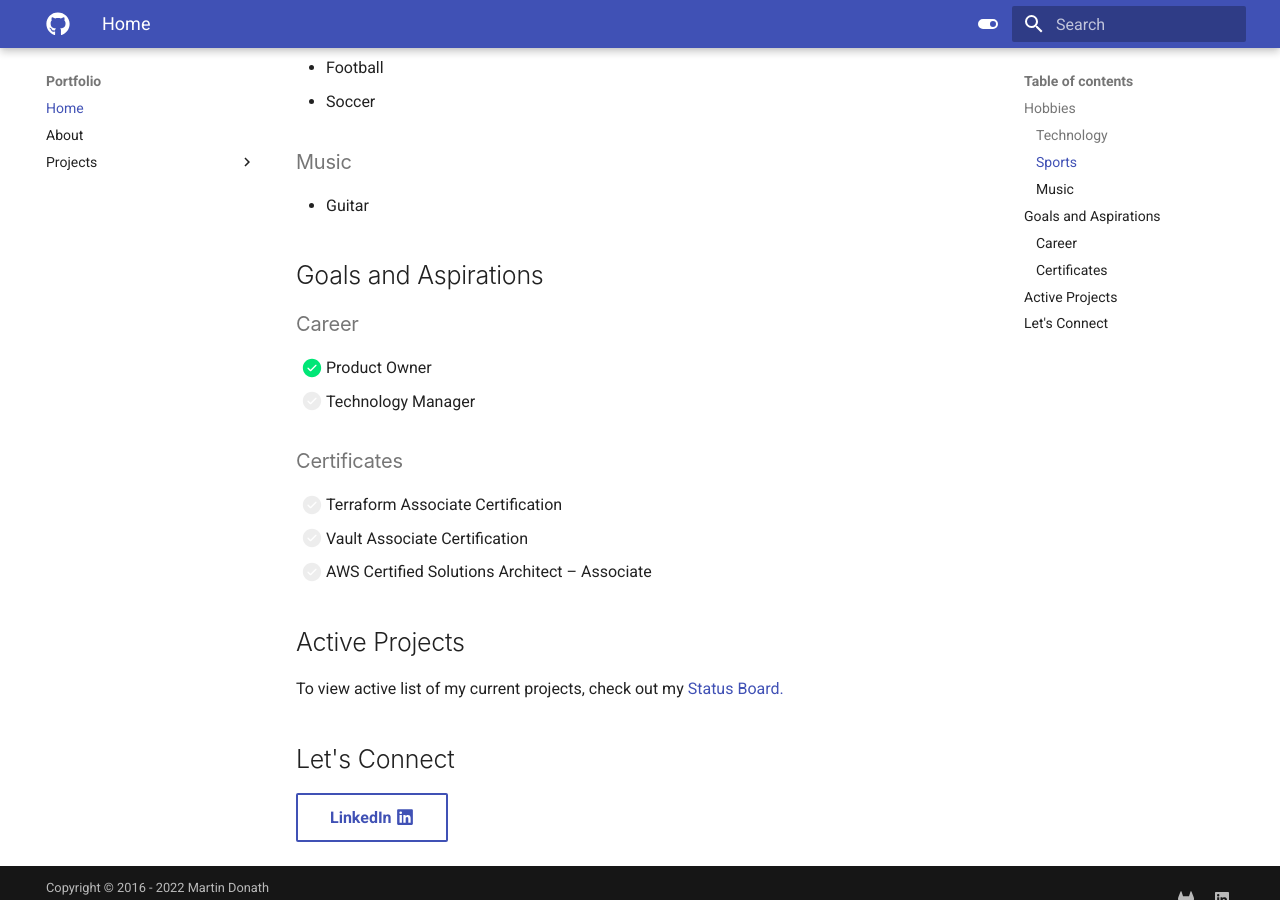
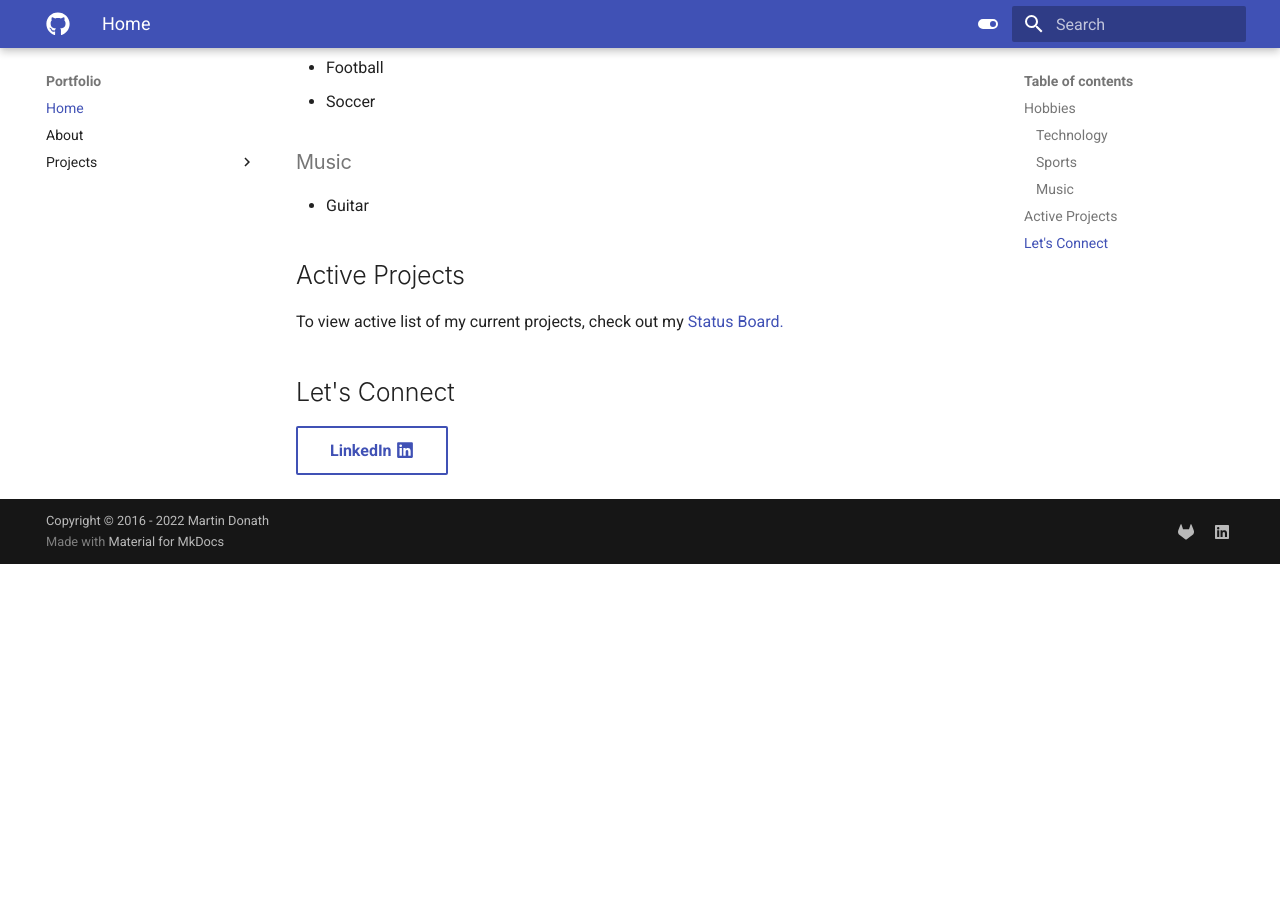
Before and after one commit to stevejoluc/stevejoluc.github.io, an MkDocs documentation site: the page built from docs/index.md, in a window 1280 px wide and 900 px high, scrolled down 805 px. Built offline with MkDocs 1.6.1 and Material for MkDocs 9.7.7, drawn with Linux system fonts in a browser that asks for light colours; emoji names are drawn with the system emoji font; after the commit the page ends 1369 px from its top, so only the background shows below that.

Commit message:
Update index.md

```diff
--- a/docs/index.md
+++ b/docs/index.md
@@ -31,16 +31,6 @@ Welcome to my Gitlab page! :wave_tone2:
 ### Music
 - Guitar
 
-## Goals and Aspirations
-### Career
-- [x] Product Owner
-- [ ] Technology Manager
-
-### Certificates
-- [ ] Terraform Associate Certification
-- [ ] Vault Associate Certification
-- [ ] AWS Certified Solutions Architect – Associate
-
 ## Active Projects
  To view active list of my current projects, check out my [Status Board.](https://github.com/users/stevejoluc/projects/2#column-16610887)
 
```
